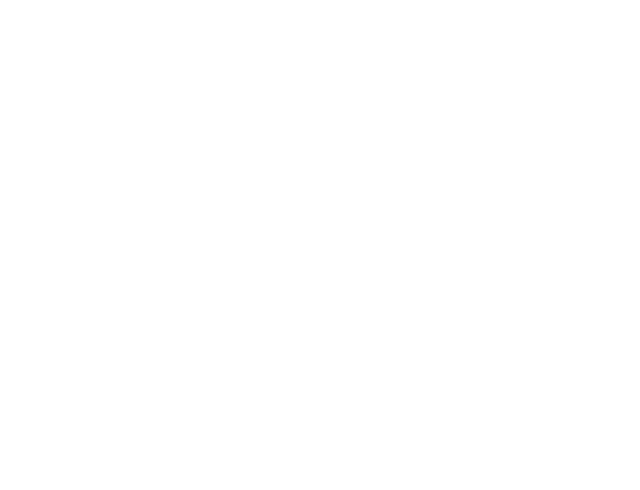
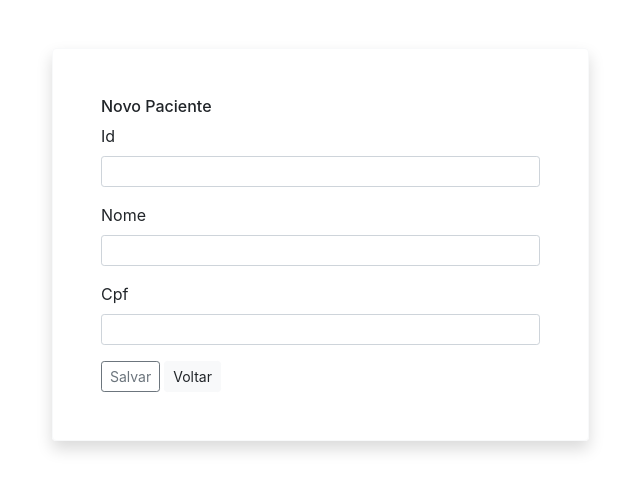
Before and after one commit to vitor-machado04/clinica-api, an Angular app in the folder AppClinica/: page /pacientes in a window 1280 px wide. Before the commit this address led to /. Shown: the top 490 px of the page, without its empty margins (51-691 px from the left). Built offline with nearby package versions, Linux system fonts and the light colour scheme.

Commit message:
Adicionado o paciente ao front

```diff
--- /dev/null
+++ b/AppClinica/src/app/Paciente.ts
@@ -0,0 +1,5 @@
+export class Paciente{
+    Id: number = 0;
+    Name: string = '';
+    Cpf: string = '';
+}
--- /dev/null
+++ b/AppClinica/src/app/components/pacientes/pacientes.component.html
@@ -0,0 +1,33 @@
+<div class="container p-5">
+    <div class="row">
+        <div class="col-6 border border-light rounded p-5 shadow" *ngIf="formulario">
+            <h6>{{ tituloFormulario }}</h6>
+            <form [formGroup]="formulario" (ngSubmit)="enviarFormulario()">
+                <div class="form-group">
+                    <label>Id</label>
+                    <input type="text" class="form-control form-control-sm" formControlName="Id" />
+                </div>
+                <div class="form-group">
+                    <label>Nome</label>
+                    <input type="text" class="form-control form-control-sm" formControlName="Name" />
+                </div>
+                <div class="form-group">
+                    <label>Cpf</label>
+                    <input type="text" class="form-control form-control-sm" formControlName="Cpf" />
+                </div>
+                <div class="container">
+                    <div class="row">
+                        <div>
+                            <button type="submit" class="btn btn-sm btn-outline-secondary">
+                                Salvar
+                            </button>
+                        </div>
+                        <div class="pl-1">
+                            <button type="button" class="btn btn-sm btn-light">Voltar</button>
+                        </div>
+                    </div>
+                </div>
+            </form>
+        </div>
+    </div>
+</div>
--- /dev/null
+++ b/AppClinica/src/app/components/pacientes/pacientes.component.ts
@@ -0,0 +1,31 @@
+import { Component, OnInit } from '@angular/core';
+import { FormControl, FormGroup } from '@angular/forms';
+import { PacientesService } from 'src/app/pacientes.service';
+import { Paciente } from 'src/app/Paciente';
+
+@Component({
+  selector: 'app-pacientes',
+  templateUrl: './pacientes.component.html',
+  styleUrls: ['./pacientes.component.css']
+})
+export class PacientesComponent implements OnInit {
+  formulario: any;
+  tituloFormulario: string = '';
+
+  constructor(private pacientesService : PacientesService) { }
+
+  ngOnInit(): void {
+    this.tituloFormulario = 'Novo Paciente';
+    this.formulario = new FormGroup({
+      Id: new FormControl(null),
+      Name: new FormControl(null),
+      Cpf: new FormControl(null)
+    })
+  }
+  enviarFormulario(): void {
+    const paciente : Paciente = this.formulario.value;
+    this.pacientesService.cadastrar(paciente).subscribe(result => {
+      alert('Paciente inserido com sucesso.');
+    })
+  }
+}
--- /dev/null
+++ b/AppClinica/src/app/pacientes.service.ts
@@ -0,0 +1,37 @@
+import { HttpClient, HttpHeaders } from '@angular/common/http';
+import { Injectable } from '@angular/core';
+import { Observable } from 'rxjs';
+import { Paciente } from './Paciente';
+const httpOptions = {
+  headers: new HttpHeaders({
+    'Content-Type' : 'application/json'
+  })
+}
+
+@Injectable({
+  providedIn: 'root'
+})
+export class PacientesService {
+  apiUrl = 'http://localhost:5000';
+  constructor(private http: HttpClient) { }
+  listar(): Observable<Paciente[]> {
+    const url = `${this.apiUrl}/listar`;
+    return this.http.get<Paciente[]>(url);
+  }
+  buscar(Id: number): Observable<Paciente> {
+    const url = `${this.apiUrl}/buscar/${Id}`;
+    return this.http.get<Paciente>(url);
+  }
+  cadastrar(paciente: Paciente): Observable<any> {
+    const url = `${this.apiUrl}/cadastrar`;
+    return this.http.post<Paciente>(url, paciente, httpOptions);
+  }
+  atualizar(paciente: Paciente): Observable<any> {
+    const url = `${this.apiUrl}/atualizar`;
+    return this.http.put<Paciente>(url, paciente, httpOptions);
+  }
+  excluir(Id: number): Observable<any> {
+    const url = `${this.apiUrl}/buscar/${Id}`;
+    return this.http.delete<number>(url, httpOptions);
+  }
+}
```
Also changed, not shown: AppClinica/src/app/app-routing.module.ts (+11 -3 lines), AppClinica/src/app/app.module.ts (+6 -2 lines), AppClinica/src/app/components/pacientes/pacientes.component.css (added), 2 other files (tests, documents, lock files or other folders).
